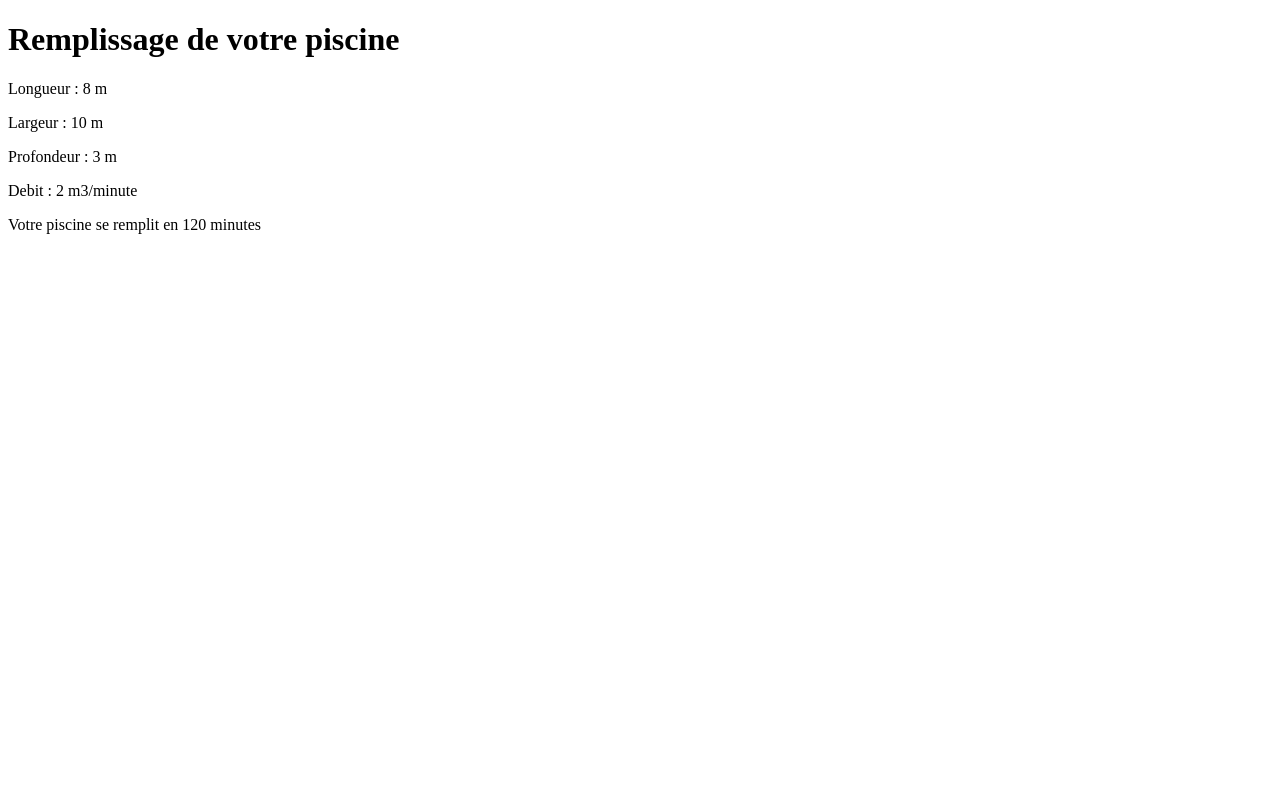
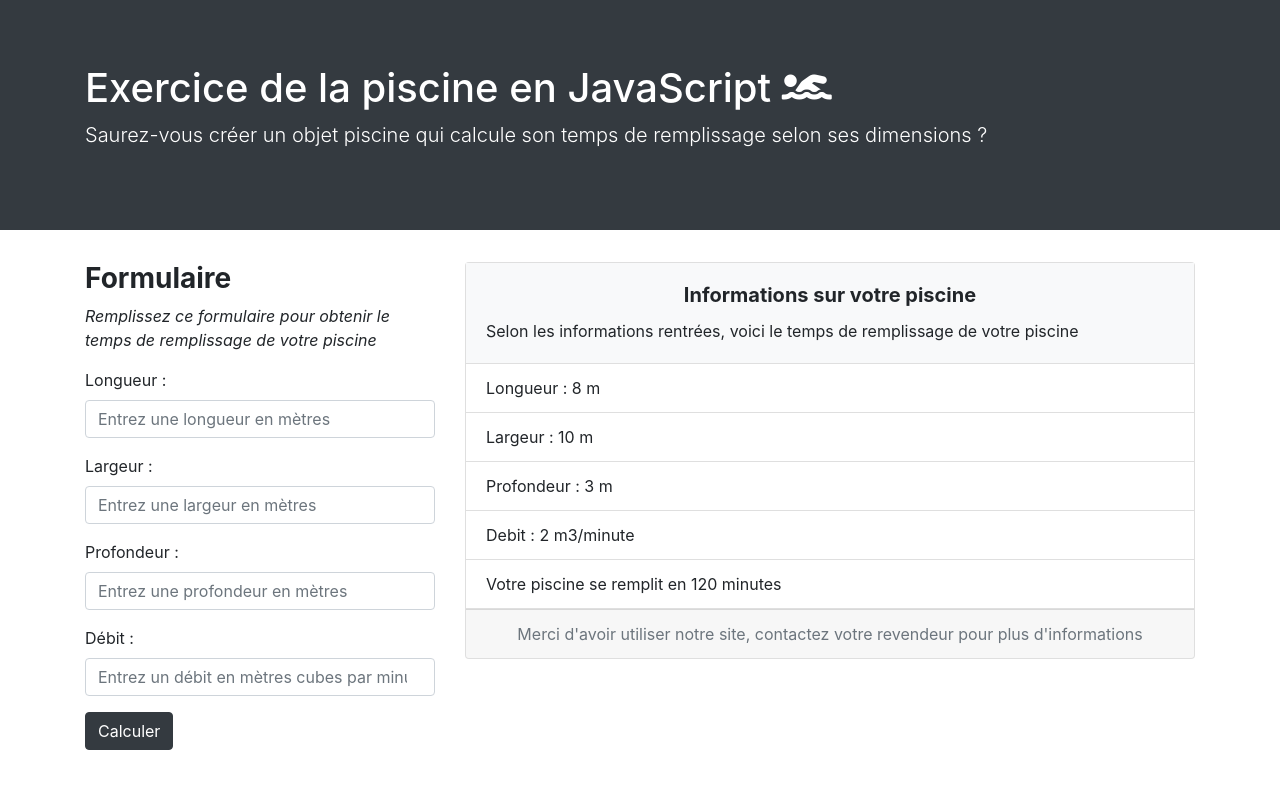
Before and after one commit to thomgo/piscine, a plain HTML site: page index.html in a window 1280 px wide. Drawn offline with nearby package versions, Linux system fonts and the light colour scheme.

Commit message:
add basic styles and form to upgrade the app

```diff
--- a/index.html
+++ b/index.html
@@ -3,14 +3,70 @@
   <head>
     <meta charset="utf-8">
     <title>Exercice piscine</title>
+    <link rel="stylesheet" href="https://maxcdn.bootstrapcdn.com/bootstrap/4.0.0/css/bootstrap.min.css" integrity="sha384-Gn5384xqQ1aoWXA+058RXPxPg6fy4IWvTNh0E263XmFcJlSAwiGgFAW/dAiS6JXm" crossorigin="anonymous">
+    <link href="https://fonts.googleapis.com/css?family=Gloria+Hallelujah" rel="stylesheet">
+    <link rel="stylesheet" href="https://use.fontawesome.com/releases/v5.8.1/css/all.css" integrity="sha384-50oBUHEmvpQ+1lW4y57PTFmhCaXp0ML5d60M1M7uH2+nqUivzIebhndOJK28anvf" crossorigin="anonymous">
   </head>
   <body>
-    <h1>Remplissage de votre piscine</h1>
-    <p id="longueur"></p>
-    <p id="largeur"></p>
-    <p id="profondeur"></p>
-    <p id="debit"></p>
-    <p id="result"></p>
+    <!-- Header -->
+    <header class="jumbotron jumbotron-fluid bg-dark text-white">
+      <section class="container">
+        <h1 class="display-5">Exercice de la piscine en JavaScript <i class="fas fa-swimmer"></i></h1>
+        <p class="lead">Saurez-vous créer un objet piscine qui calcule son temps de remplissage selon ses dimensions ?</p>
+        <div class="float-right mr-5" id="timer"></div>
+      </section>
+    </header>
+
+    <main class="container mb-3">
+      <div class="row">
+        <aside class="col-sm-12 col-md-4">
+          <h3 class="font-weight-bold">Formulaire</h3>
+          <p class="font-italic">Remplissez ce formulaire pour obtenir le temps de remplissage de votre piscine</p>
+          <form>
+            <div class="form-group">
+              <label for="longueurInput">Longueur : </label>
+              <input type="number" class="form-control" id="longueurInput" placeholder="Entrez une longueur en mètres">
+            </div>
+            <div class="form-group">
+              <label for="largeurInput">Largeur : </label>
+              <input type="number" class="form-control" id="largeurInput" placeholder="Entrez une largeur en mètres">
+            </div>
+            <div class="form-group">
+              <label for="profondeurInput">Profondeur : </label>
+              <input type="number" class="form-control" id="profondeurInput" placeholder="Entrez une profondeur en mètres">
+            </div>
+            <div class="form-group">
+              <label for="debitInput">Débit : </label>
+              <input type="number" class="form-control" id="debitInput" placeholder="Entrez un débit en mètres cubes par minute">
+            </div>
+            <button type="submit" class="btn btn-dark">Calculer</button>
+          </form>
+        </aside>
+        <section class="col-sm-12 col-md-8">
+          <div class="card">
+            <div class="card-body bg-light">
+              <h5 class="card-title text-center font-weight-bold">Informations sur votre piscine</h5>
+              <p class="card-text">Selon les informations rentrées, voici le temps de remplissage de votre piscine</p>
+            </div>
+            <ul class="list-group list-group-flush">
+              <li class="list-group-item" id="longueur"></li>
+              <li class="list-group-item" id="largeur"></li>
+              <li class="list-group-item" id="profondeur"></li>
+              <li class="list-group-item" id="debit"></li>
+              <li class="list-group-item" id="result"></li>
+            </ul>
+            <div class="card-footer text-muted text-center">
+              Merci d'avoir utiliser notre site, contactez votre revendeur pour plus d'informations
+            </div>
+          </div>
+        </section>
+      </div>
+    </main>
+
+    <script src="https://code.jquery.com/jquery-3.2.1.slim.min.js" integrity="sha384-KJ3o2DKtIkvYIK3UENzmM7KCkRr/rE9/Qpg6aAZGJwFDMVNA/GpGFF93hXpG5KkN" crossorigin="anonymous"></script>
+    <script src="https://cdnjs.cloudflare.com/ajax/libs/popper.js/1.12.9/umd/popper.min.js" integrity="sha384-ApNbgh9B+Y1QKtv3Rn7W3mgPxhU9K/ScQsAP7hUibX39j7fakFPskvXusvfa0b4Q" crossorigin="anonymous"></script>
+    <script src="https://maxcdn.bootstrapcdn.com/bootstrap/4.0.0/js/bootstrap.min.js" integrity="sha384-JZR6Spejh4U02d8jOt6vLEHfe/JQGiRRSQQxSfFWpi1MquVdAyjUar5+76PVCmYl" crossorigin="anonymous"></script>
+    <script src="js/plugins.js"></script>
     <script type="text/javascript" src="main.js"></script>
   </body>
 </html>
```
